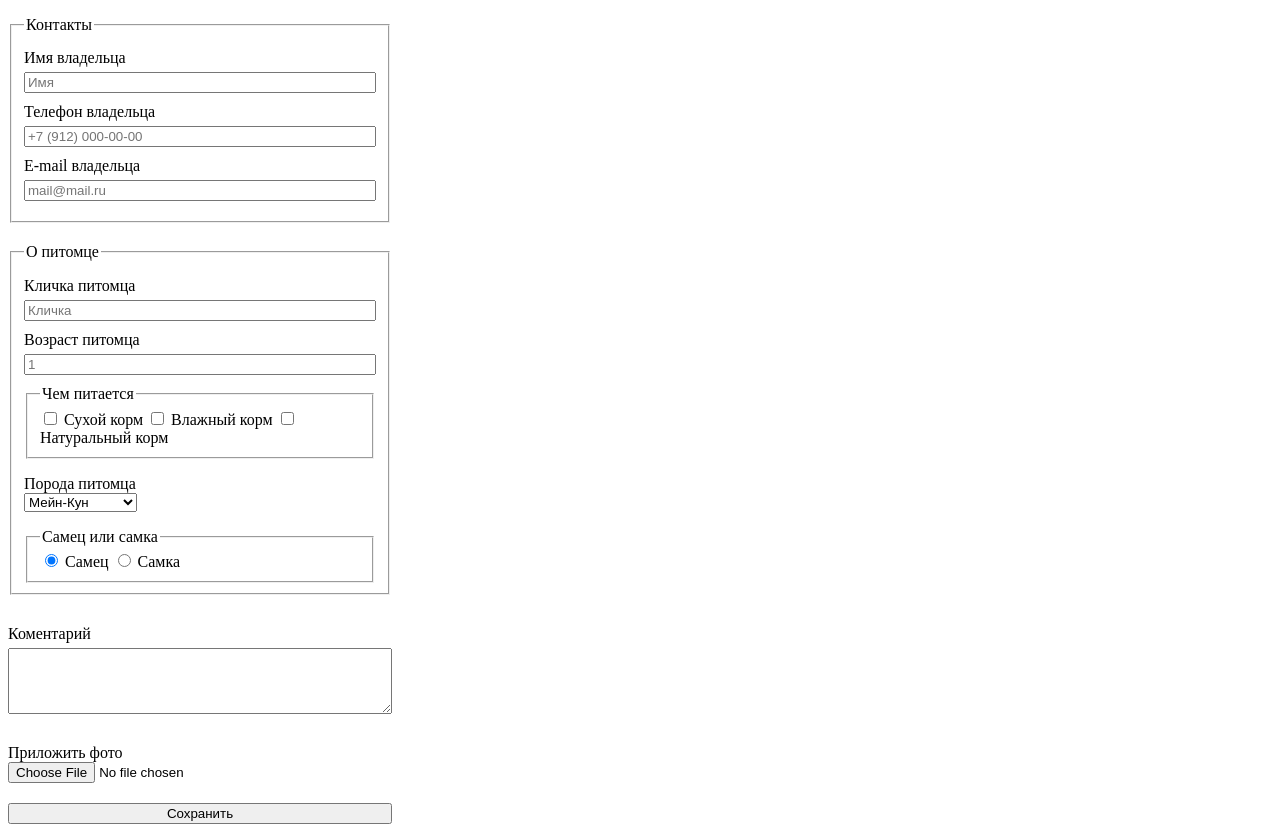
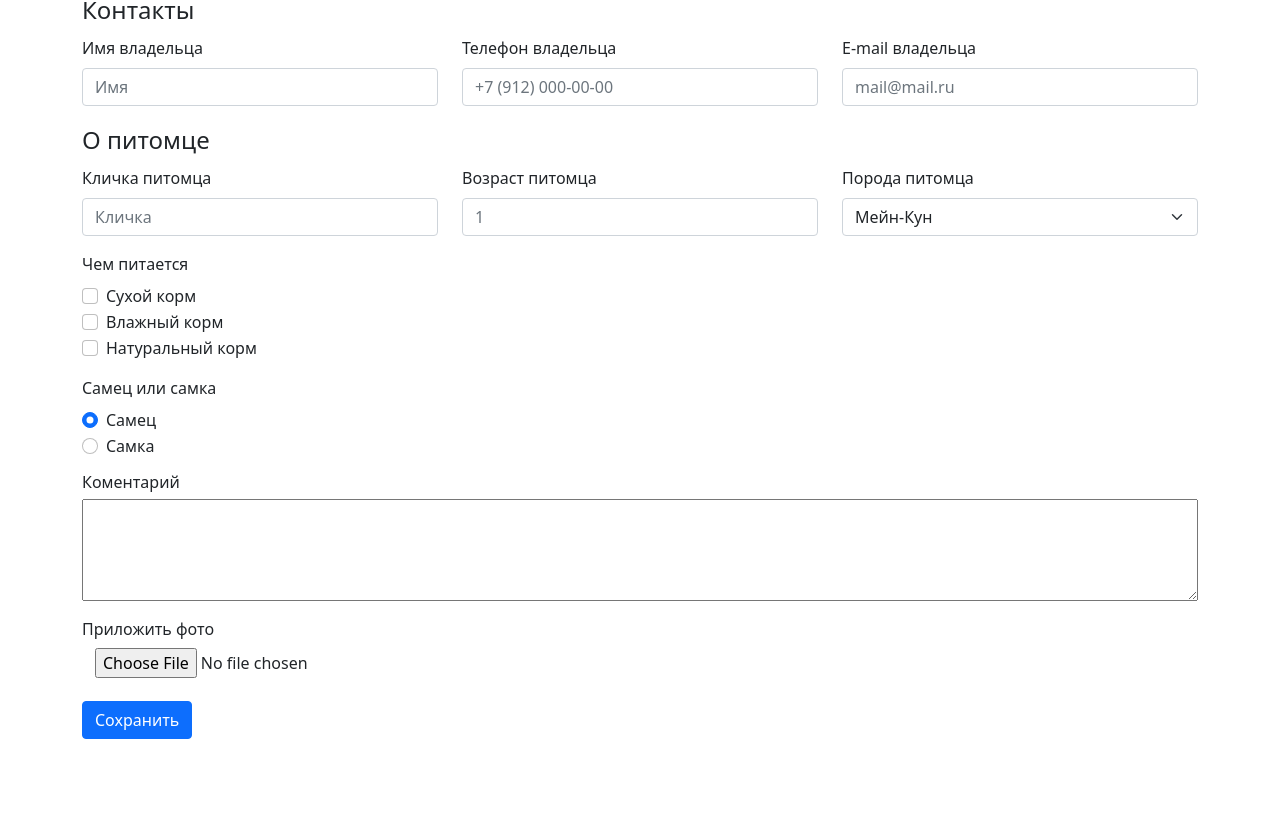
Before and after one commit to sunnyfur/FormCat, a plain HTML site: page index.html in a window 1280 px wide. Shown: the part 64-896 px from the top of the page. After the commit the page ends 819 px from the top, so only its background shows below. Drawn offline with nearby package versions, Linux system fonts and the light colour scheme.

Commit message:
add class cat

```diff
--- a/index.html
+++ b/index.html
@@ -6,90 +6,140 @@
     <meta http-equiv="X-UA-Compatible" content="IE=edge">
     <meta name="viewport" content="width=device-width, initial-scale=1.0">
     <title>Анкета котика</title>
-    <link rel="stylesheet" href="style.css" />
+    <link href="https://cdn.jsdelivr.net/npm/bootstrap@5.1.3/dist/css/bootstrap.min.css" rel="stylesheet"
+        integrity="sha384-1BmE4kWBq78iYhFldvKuhfTAU6auU8tT94WrHftjDbrCEXSU1oBoqyl2QvZ6jIW3" crossorigin="anonymous">
+    <link rel="stylesheet" href="/css/style.css" />
+
 
 </head>
 
 <body>
+    <div class="container">
         <header>
             <h1>Котик</h1>
         </header>
         <main>
-        <form class="form">
+
+            <form id="idFormCat">
+                <div class="row">
+                    <div class="col">
                         <fieldset>
+
                             <legend>Контакты</legend>
-                <div class="form__field"><label for="namePerson">Имя владельца</label>
-                    <input type="text" name="namePerson" id="namePerson" placeholder="Имя" required />
+                            <div class="row">
+
+                                <div class="col-12 col-md-4 mb-3">
+                                    <label for="namePerson" class="form-label">Имя владельца</label>
+                                    <input type="text" name="namePerson" class="form-control" id="namePerson"
+                                        placeholder="Имя" required />
                                 </div>
-                <div class="form__field"><label for="idPhone">Телефон владельца</label>
-                    <input type="tel" name="telPerson" id="idPhone" placeholder="+7 (912) 000-00-00"
+                                <div class=" col-12 col-md-4 mb-3">
+                                    <label for="idPhone" class="form-label">Телефон владельца</label>
+                                    <input type="tel" name="telPerson" class="form-control" id="idPhone"
+                                        placeholder="+7 (912) 000-00-00"
                                         pattern="^\+?(\d{1,3})?[\s]*[- .]?[\s]*\(?(?:\d{2,3})\)?([\s]*[- .]?[\s]*\d{2,4}){2,4}$"
                                         minlength="10" maxlength="20" />
                                 </div>
 
-                <div class="form__field"><label for="idEmail">E-mail владельца</label>
-                    <input type="email" name="mailPerson" id="idEmail" placeholder="mail@mail.ru" required />
+                                <div class="col-12 col-md-4 mb-3">
+                                    <label for="idEmail" class="form-label">E-mail владельца</label>
+                                    <input type="email" name="mailPerson" class="form-control" id="idEmail"
+                                        placeholder="mail@mail.ru" required />
+                                </div>
                             </div>
                         </fieldset>
+                    </div>
+                </div>
+                <div class="row">
+                    <div class="col">
 
                         <fieldset>
                             <legend>О питомце</legend>
-                <div class="form__field"><label for="namePet">Кличка питомца</label>
-                    <input type="text" name="namePet" id="namePet" placeholder="Кличка" required />
+                            <div class="row">
+                                <div class="col-12 col-md-4 mb-3">
+                                    <label for="idNamePet" class="form-label">Кличка питомца</label>
+                                    <input type="text" name="namePet" class="form-control" id="idNamePet"
+                                        placeholder="Кличка" required />
                                 </div>
-                <div class="form__field"><label for="idGrowth">Возраст питомца</label>
-                    <input type="number" name="growth" id="idGrowth" placeholder="1" optional />
+                                <div class="col-12 col-md-4 mb-3">
+                                    <label for="idGrowth" class="form-label">Возраст питомца</label>
+                                    <input type="number" name="growth" class="form-control" id="idGrowth"
+                                        placeholder="1" />
                                 </div>
-                <fieldset>
-                    <legend>Чем питается</legend>
-                    <input type="checkbox" name="feed" value="foodDry" id="idFoodDry" />
-                    <label for="idFoodDry"> Сухой корм </label>
 
-                    <input type="checkbox" name="feed" value="foodWet" id="idFoodWet" />
-                    <label for="idFoodWet">Влажный корм </label>
-                    <input type="checkbox" name="feed" value="foodNatural" id="idFoodNatural" />
-                    <label for="idFoodNatural"> Натуральный корм </label>
-                </fieldset>
-
-
-                <p><label for="breed">Порода питомца</label><br />
-                    <select name="breed" id="breed">
+                                <div class="col-12 col-md-4 mb-3">
+                                    <label for="idBreed" class="form-label">Порода питомца</label>
+                                    <select name="breed" id="idBreed" class="form-select">
 
                                         <option value="selBreedMeinKun">Мейн-Кун</option>
                                         <option value="selBreedOriental">Ориентальная</option>
                                         <option value="selBreedBengal">Бенгальская</option>
                                         <option value="selBreedWithout">Дворовая</option>
                                     </select>
-                </p>
+                                </div>
+                            </div>
+                            <div class="mb-3">
+                                <label class="form-label">Чем питается</label>
+                                <div>
 
+                                    <div class="form-check">
+                                        <input type="checkbox" class="form-check-input" name="feed" value="foodDry"
+                                            id="idFoodDry" />
+                                        <label for="idFoodDry" class="form-check-label"> Сухой корм </label>
+                                    </div>
 
+                                    <div class="form-check">
+                                        <input type="checkbox" class="form-check-input" name="feed" value="foodWet"
+                                            id="idFoodWet" />
+                                        <label for="idFoodWet" class="form-check-label">Влажный корм </label>
+                                    </div>
+                                    <div class="form-check">
+                                        <input type="checkbox" class="form-check-input" name="feed" value="foodNatural"
+                                            id="idFoodNatural" />
+                                        <label for="idFoodNatural" class="form-check-label"> Натуральный корм
+                                        </label>
+                                    </div>
+                                </div>
 
+                            </div>
 
                             <fieldset>
-                    <legend>Самец или самка</legend>
 
-                    <input type="radio" name="maleFemale" value="male" checked="checked" id="idMale" />
-                    <label for="idMale"> Самец </label>
+                                <label class="form-label">Самец или самка</label>
+                                <div class="form-check">
 
-                    <input type="radio" name="maleFemale" value="female" id="idFemale" />
-                    <label for="idFemale">Самка</label>
+                                    <input type="radio" class="form-check-input" name="maleFemale" value="male"
+                                        checked="checked" id="idMale" />
+                                    <label for="idMale" class="form-check-label"> Самец </label>
+                                </div>
+                                <div class="form-check">
+                                    <input type="radio" class="form-check-input" name="maleFemale" value="female"
+                                        id="idFemale" />
+                                    <label for="idFemale" class="form-check-label">Самка</label>
+                                </div>
                             </fieldset>
                         </fieldset>
-
-            <div class="form__field"><label for=" comment">Коментарий</label>
-                <textarea name="comment" rows="4" cols="50" id="comment"></textarea>
+                        <div class="mb-3">
+                            <div class="form__field"><label for="idComment" class="form-check-label">Коментарий</label>
+                                <textarea name="comment" rows="4" cols="50" id="idComment"></textarea>
+                            </div>
+                        </div>
+                        <div class="mb-3">
+                            <div><label for="idPhoto">Приложить фото</label><br />
+                                <input class="btn" type="file" name="photo" id="idPhoto" />
+                            </div>
                         </div>
 
-            <div><label for="photo">Приложить фото</label><br />
-                <input type="file" name="photo" id="photo" />
+                        <button type="submit" class="btn btn-primary mb-3">Сохранить</button>
+                    </div>
                 </div>
 
-            <input type="submit" value="Сохранить">
+            </form>
 
-        </form>
         </main>
-
-
+    </div>
+    <script src="/js/addCat.js"></script>
+    <script src="/js/cat.js"></script>
 </body>
 
 </html>
--- /dev/null
+++ b/js/addCat.js
@@ -0,0 +1,37 @@
+let avatar;
+const subm = (e) => {
+    e.preventDefault();
+
+    let cat = new Cat();
+    cat.name = document.querySelector("#idNamePet").value;
+    cat.growth = document.querySelector("#idGrowth").value;
+    cat.breed = document.querySelector("#idBreed").value;
+    cat.feed = [...document.querySelectorAll("input[name='feed']:checked")].map((elem) => elem.value);
+    cat.gender = document.querySelector("input[name='maleFemale']:checked").value;
+    cat.comment = document.querySelector("#idComment").value;
+    cat.photo = avatar;
+    console.log(cat);
+};
+
+
+
+document.getElementById("idPhoto").addEventListener('change', (e) => {
+    const file = e.target.files[0];
+    const reader = new FileReader();
+    // при успешном завершении операции чтения
+    reader.onload = (function (file) {
+        return function (e) {
+            const r = e.target;
+            // получаем содержимое файла, состояние чтения, ошибки(или null)
+            avatar = r.result
+
+            // document.getElementById("card__image_input").src = avatar
+        };
+    })(file);
+
+    reader.readAsDataURL(file);
+})
+
+
+
+document.getElementById("idFormCat").onsubmit = subm;
--- /dev/null
+++ b/js/cat.js
@@ -0,0 +1,12 @@
+class Cat {
+    constructor(name, growth, feed, breed, gender, comment, photo) {
+        this.name = name;
+        this.growth = growth;
+        this.feed = feed;
+        this.breed = breed;
+        this.gender = gender;
+        this.comment = comment;
+        this.photo = photo;
+    }
+
+}
```
Also changed, not shown: css/style.css (renamed from style.css). Lines whose indentation alone changed are shown as unchanged.
